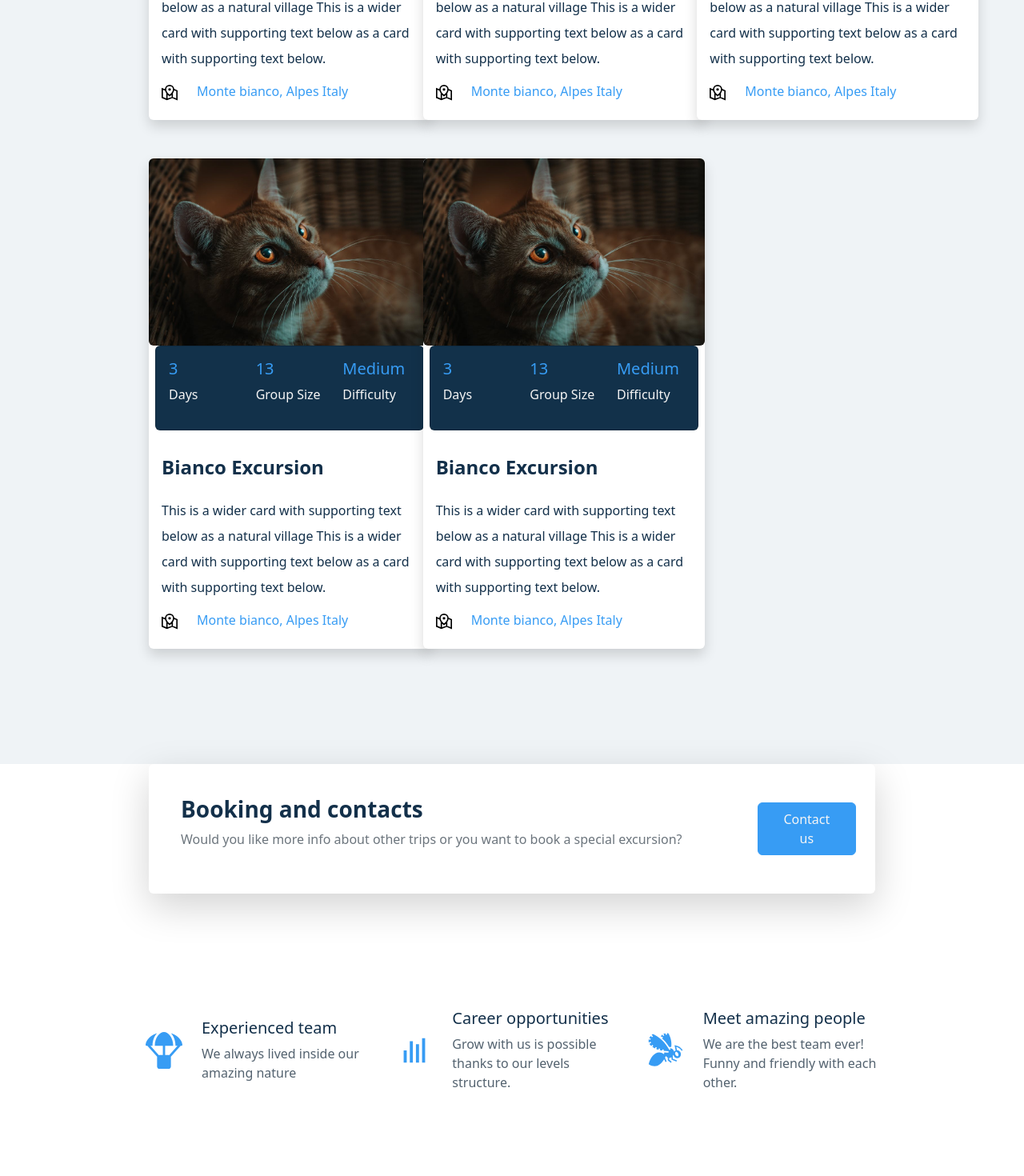
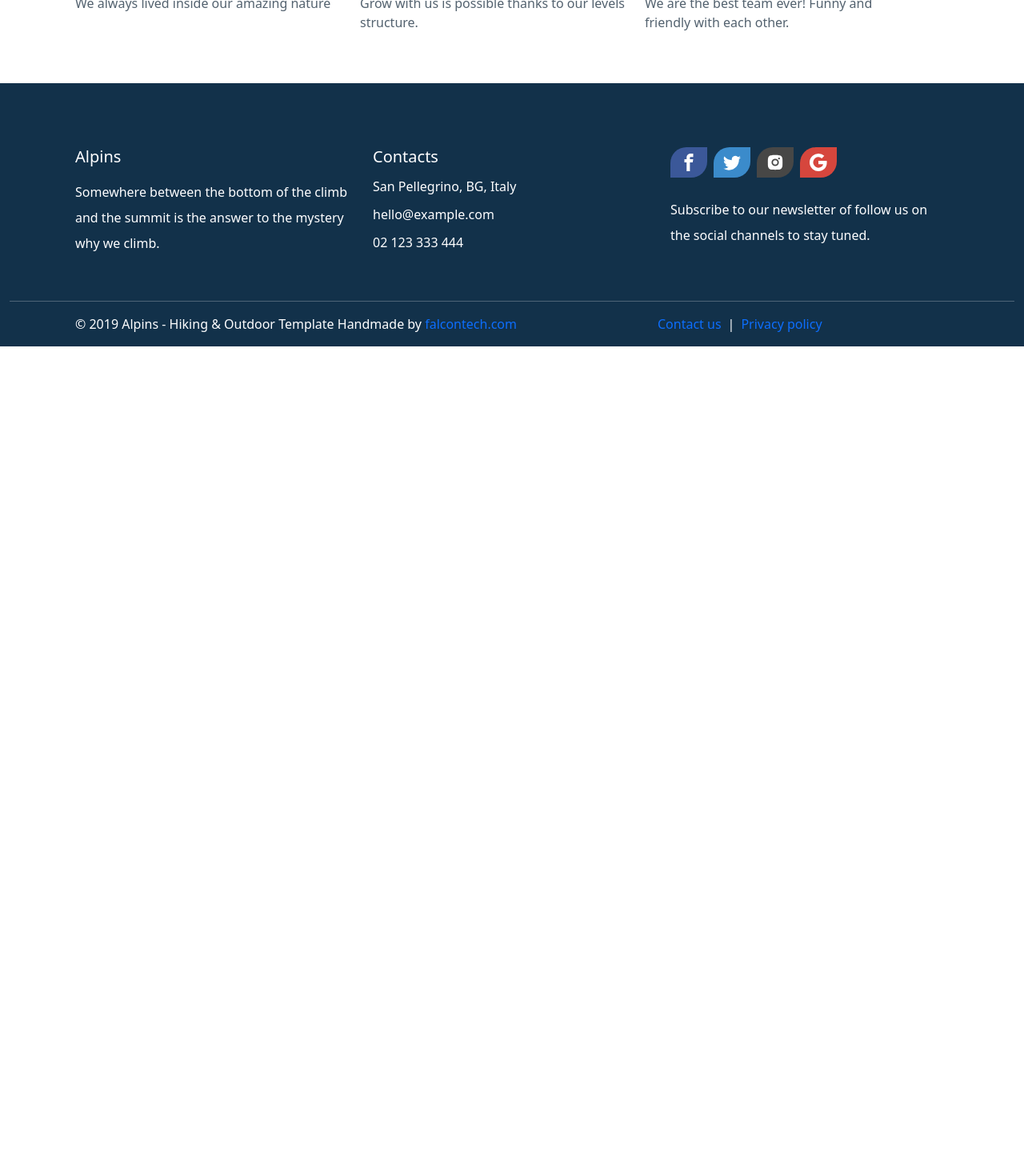
Before and after one commit to falcontechnepal/Alpins, a Next.js app in the folder frontend/: page /trek in a window 1280 px wide. Shown: the part 1180-2650 px from the top of the page at 80% size. After the commit the page ends 1613 px from the top, so only its background shows below. Built offline with nearby package versions, Linux system fonts and the light colour scheme.

Commit message:
responsiveness of three pages

```diff
--- a/frontend/src/components/Footer.tsx
+++ b/frontend/src/components/Footer.tsx
@@ -9,8 +9,8 @@ const Footer = () => {
   return (
     <div className={`${styles.navSection} container-fluid`}>
       <div className="container py-3">
-        <div className="container py-3 mx-md-5">
-          <div className="row pt-5 mx-md-3">
+        <div className="container py-3">
+          <div className="row pt-5">
             <div
               className={`${styles.navCol} col-10  col-sm-10 col-md-10 col-lg-4`}
             >
@@ -72,16 +72,15 @@ const Footer = () => {
       </div>
       <hr />
 
-      <div className="container px-5">
-        <div className="container px-5">
-          <div className="row px-3">
-            <p className="col">
+      <div className="container">
+        <div className="row container ">
+          <p className="col col-12 lh-base m col-xl-8 col-lg-8 col-md-12 col-sm-12">
             © 2019 Alpins - Hiking & Outdoor Template Handmade by&nbsp;
             <a className="link" href={"https://www.google.com"}>
               falcontech.com
             </a>
           </p>
-            <p className={`${styles.nevSection} col text-end`}>
+          <p className="col ">
             <a className="link" href={"https://www.google.com"}>
               <span> Contact us</span>
             </a>
@@ -94,7 +93,6 @@ const Footer = () => {
         </div>
       </div>
     </div>
-    </div>
   );
 };
 
--- a/frontend/src/components/Treks/TreksCardSection.tsx
+++ b/frontend/src/components/Treks/TreksCardSection.tsx
@@ -2,9 +2,8 @@ import TrekCard from "./TrekCard";
 
 const TreksCardSection = () => {
   return (
-    <div className="py-5 " style={{ backgroundColor: "#EFF3F6" }}>
-      <div className="container px-5">
-        <div className="container m-5 mt-0">
+    <div style={{ backgroundColor: "#EFF3F6" }}>
+      <div className="container py-5 ">
         {/* navTab */}
         <ul
           className="nav nav-pills mx-2 mb-3 py-3 fw-bolder gap-3 "
@@ -92,25 +91,15 @@ const TreksCardSection = () => {
             aria-labelledby="pills-all-tab"
           >
             <div className="row">
-                <div className="col-4">
-                  <TrekCard />
-                </div>
+              <div className="col-4">{/* <TrekCard /> */}</div>
 
-                <div className="col-4">
-                  <TrekCard />
-                </div>
+              <div className="col-4">{/* <TrekCard /> */}</div>
 
-                <div className="col-4">
-                  <TrekCard />
-                </div>
+              <div className="col-4">{/* <TrekCard /> */}</div>
 
-                <div className="col-4">
-                  <TrekCard />
-                </div>
+              <div className="col-4">{/* <TrekCard /> */}</div>
 
-                <div className="col-4">
-                  <TrekCard />
-                </div>
+              <div className="col-4">{/* <TrekCard /> */}</div>
             </div>
           </div>
           <div
@@ -120,9 +109,7 @@ const TreksCardSection = () => {
             aria-labelledby="pills-hiking-tab"
           >
             <div className="row">
-                <div className="col-4">
-                  <TrekCard />
-                </div>
+              <div className="col-4">{/* <TrekCard /> */}</div>
               <div className="col-4">
                 <TrekCard />
               </div>
@@ -131,9 +118,7 @@ const TreksCardSection = () => {
                 <TrekCard />
               </div>
 
-                <div className="col-4">
-                  <TrekCard />
-                </div>
+              <div className="col-4">{/* <TrekCard /> */}</div>
             </div>
           </div>
 
@@ -148,13 +133,9 @@ const TreksCardSection = () => {
                 <TrekCard />
               </div>
 
-                <div className="col-4">
-                  <TrekCard />
-                </div>
+              <div className="col-4">{/* <TrekCard /> */}</div>
 
-                <div className="col-4">
-                  <TrekCard />
-                </div>
+              <div className="col-4">{/* <TrekCard /> */}</div>
             </div>
           </div>
 
@@ -169,9 +150,7 @@ const TreksCardSection = () => {
                 <TrekCard />
               </div>
 
-                <div className="col-4">
-                  <TrekCard />
-                </div>
+              <div className="col-4">{/* <TrekCard /> */}</div>
             </div>
           </div>
 
@@ -186,14 +165,9 @@ const TreksCardSection = () => {
                 <TrekCard />
               </div>
 
-                <div className="col-4">
-                  <TrekCard />
-                </div>
+              <div className="col-4">{/* <TrekCard /> */}</div>
 
-                <div className="col-4">
-                  <TrekCard />
-                </div>
-              </div>
+              <div className="col-4">{/* <TrekCard /> */}</div>
             </div>
           </div>
         </div>
--- a/frontend/src/components/Treks/TreksContactusCard.tsx
+++ b/frontend/src/components/Treks/TreksContactusCard.tsx
@@ -1,30 +1,24 @@
 const TreksContactusCard = () => {
   return (
     <div style={{ backgroundColor: "white" }}>
-      <div className="  container px-5">
-        <div className="container px-5">
-          <div className="row px-3">
-            <div className="container px-3">
-              <div className="card  shadow-lg border-0 px-4  py-4">
+      <div className="container py-5">
+        <div className="card py-3 shadow-lg border-0 ">
           <div className="row">
-                  <div className="col-10">
+            <div className="col col-12 col-md-9 col-sm-12">
               <div className="card-body">
                 <h3 className=" h3 mainColor fw-semibold">
                   Booking and contacts
                 </h3>
                 <p className=" paraColor text-muted ">
-                        Would you like more info about other trips or you want
-                        to book a special excursion?
+                  Would you like more info about other trips or you want to book
+                  a special excursion?
                 </p>
               </div>
             </div>
-                  <div className="col-2 d-flex align-self-center  ">
+            <div className="col col-12  col-md-3 col-sm-12  mt-sm-0 mb-3 ">
               <a href="#" className="btn  customButton px-4 py-2">
                 Contact us
               </a>
-                  </div>
-                </div>
-              </div>
             </div>
           </div>
         </div>
--- a/frontend/src/components/Treks/TreksServiceCard.tsx
+++ b/frontend/src/components/Treks/TreksServiceCard.tsx
@@ -1,5 +1,4 @@
 import React from "react";
-import styles from "../../styles/scss/Treks.module.scss";
 import { FaParachuteBox } from "react-icons/fa";
 import { GiBee } from "react-icons/gi";
 import { BiBarChart } from "react-icons/bi";
@@ -7,19 +6,15 @@ import { motion } from "framer-motion";
 
 const TreksServiceCard = () => {
   return (
-    <div className=" p-5" style={{ backgroundColor: " white" }}>
-      <div className="container my-5 pt-5 px-5">
-        <div className="container px-5">
-          <div className="row px-3">
-            <div className="container ">
+    <div style={{ backgroundColor: " white" }}>
+      <div className="container py-5">
+        <div className="row container">
           <div className="row">
             <motion.div
               whileHover={{ scale: 0.95 }}
-                  className={`${styles.serviceContainer} col gap-4`}
+              className=" col col-12 col-sm-12 mt-4 col-md-12  col-lg-4 col-xl-4"
             >
-                  <motion.div whileInView={{ y: [null, 50, 0] }}>
-                    <FaParachuteBox className="iconLg mb-3" />
-                  </motion.div>
+              <FaParachuteBox className="iconLg mb-3 " />
               <div className="col">
                 <h5 className="h5 mainColor">Experienced team</h5>
                 <p className="paraColor">
@@ -30,11 +25,9 @@ const TreksServiceCard = () => {
 
             <motion.div
               whileHover={{ scale: 0.95 }}
-                  className={`${styles.serviceContainer} col gap-4`}
+              className=" col col-12  col-sm-12 mt-4 col-md-12 col-lg-4 col-xl-4"
             >
-                  <motion.div whileInView={{ y: [null, 50, 0] }}>
               <BiBarChart className="iconLg mb-3" />
-                  </motion.div>
               <div className="col">
                 <h5 className="h5 mainColor">Career opportunities</h5>
                 <p className="paraColor">
@@ -45,21 +38,16 @@ const TreksServiceCard = () => {
 
             <motion.div
               whileHover={{ scale: 0.95 }}
-                  className={`${styles.serviceContainer} col gap-4`}
+              className=" col col-12 mt-4  col-sm-12 col-md-12 col-lg-4 col-xl-4"
             >
-                  <motion.div whileInView={{ y: [null, 50, 0] }}>
               <GiBee className="iconLg mb-3" />
-                  </motion.div>
               <div className="col">
                 <h5 className="h5 mainColor">Meet amazing people</h5>
                 <p className="paraColor ">
-                      We are the best team ever! Funny and friendly with each
-                      other.
+                  We are the best team ever! Funny and friendly with each other.
                 </p>
               </div>
             </motion.div>
-              </div>
-            </div>
           </div>
         </div>
       </div>
--- a/frontend/src/styles/scss/Treks.module.scss
+++ b/frontend/src/styles/scss/Treks.module.scss
@@ -9,10 +9,3 @@
   background-position: center;
   background-attachment: fixed;
 }
-
-//serviceSection
-.serviceContainer {
-  display: flex;
-  align-items: center;
-  cursor: pointer;
-}
```
Also changed, not shown: frontend/src/components/Events/EventCard.tsx (+6 -4 lines), frontend/src/components/History/HistorySection1.tsx (+6 -6 lines), frontend/src/components/Price/PriceCardSection.tsx (+8 -18 lines), frontend/src/components/Price/PriceSection2.tsx (+19 -79 lines), frontend/src/components/shelter/ShelterAvailabilityForm.tsx (+9 -11 lines), frontend/src/components/shelter/ShelterCenterImage.tsx (+6 -8 lines). Lines whose indentation alone changed are shown as unchanged.
